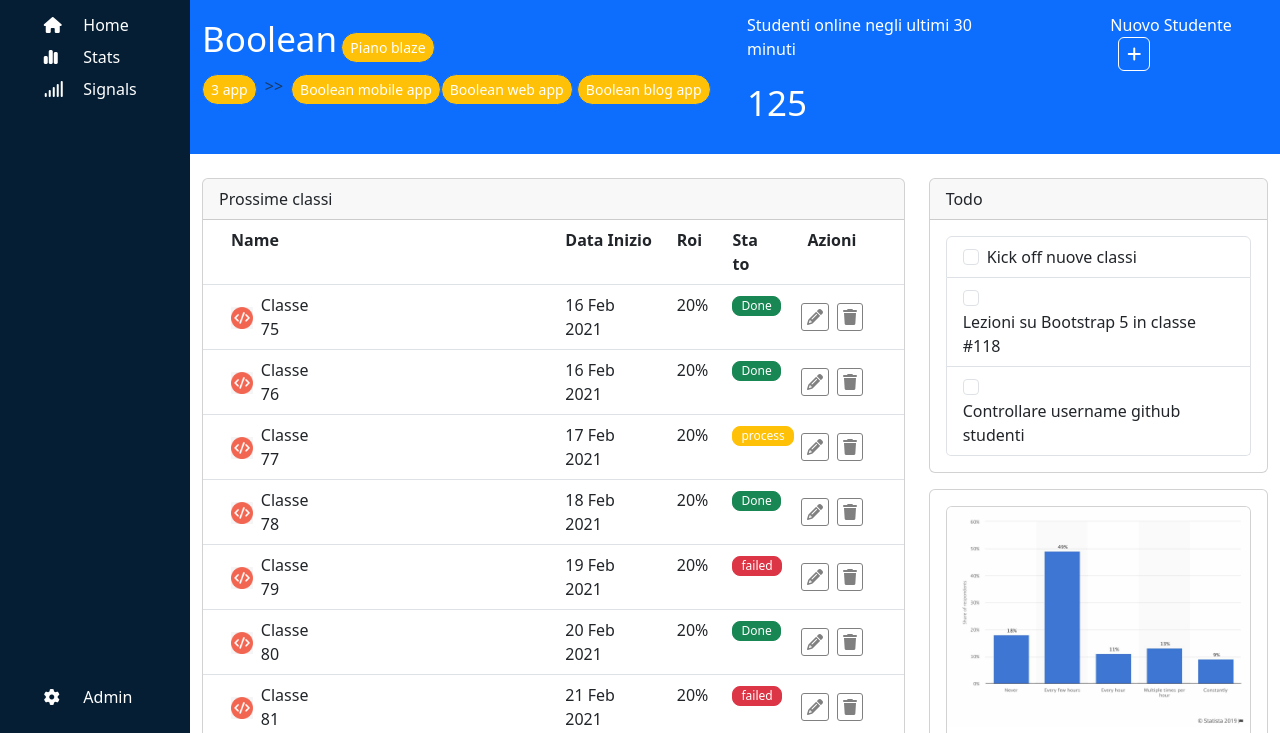
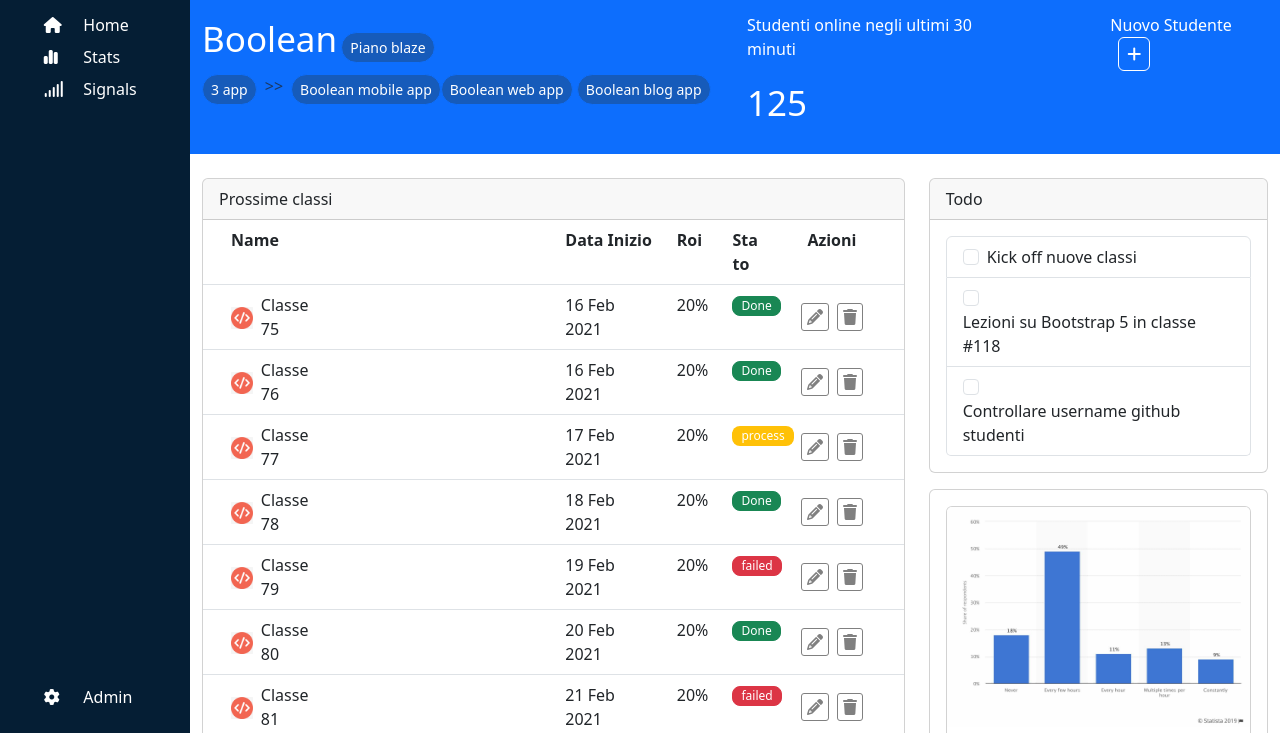
Before and after one commit to GianMarcoPimentel/html-css-bootstrap-dashboard, a plain HTML site: page index.html in a window 1280 px wide. Shown: the part 67-800 px from the top of the page. Drawn offline with nearby package versions, Linux system fonts and the light colour scheme.

```diff
--- a/css/style.css
+++ b/css/style.css
@@ -3,6 +3,9 @@ nav{
 }
 .my-font{
     font-size:  35px;
+}
+.my-bg{
+    background-color: #165BBA;
 }
 main{
 
--- a/index.html
+++ b/index.html
@@ -93,20 +93,20 @@
                         <div class="col">
                             <div class="col-12 mb-2">
                                 <span class="my-font">Boolean</span>
-                                <button type="button" class="btn btn-primary btn-sm bg-warning rounded-4 ">Piano blaze</button>
+                                <button type="button" class="btn btn-primary btn-sm my-bg rounded-4 ">Piano blaze</button>
                             </div>
                             <div class="col-12 d-flex">
                                 <div style="--bs-breadcrumb-divider: '>>';" aria-label="breadcrumb">
                                     <ol class="breadcrumb">
-                                      <li class="breadcrumb-item"><a href="#"><button type="button" class="btn btn-primary btn-sm bg-warning rounded-4 ">3 app</button></a></li>
+                                      <li class="breadcrumb-item"><a href="#"><button type="button" class="btn btn-primary btn-sm my-bg rounded-4 ">3 app</button></a></li>
                                       <li class="breadcrumb-item">
-                                              <button type="button" class="btn btn-primary btn-sm bg-warning rounded-4 ">Boolean mobile app</button>
+                                              <button type="button" class="btn btn-primary btn-sm my-bg rounded-4 ">Boolean mobile app</button>
                                       </li>
                                     </ol>
                                 </div>
                                 <div class="button">
-                                    <button type="button" class="btn btn-primary btn-sm bg-warning rounded-4 ">Boolean web app</button>
-                                    <button type="button" class="btn btn-primary btn-sm bg-warning rounded-4 ">Boolean blog app</button>
+                                    <button type="button" class="btn btn-primary btn-sm my-bg rounded-4 ">Boolean web app</button>
+                                    <button type="button" class="btn btn-primary btn-sm my-bg rounded-4 ">Boolean blog app</button>
                                 </div>
                             </div>
                         </div>
@@ -234,7 +234,7 @@
                                                     20%
                                                 </div>
                                                 <div class="col-1">
-                                                    <button type="button" class="btn btn-warning rounded-3 text-white" style="--bs-btn-padding-y: 0rem; --bs-btn-padding-x: .5rem; --bs-btn-font-size: .75rem;">process</button>
+                                                    <button type="button" class="btn bg-warning rounded-3 text-white" style="--bs-btn-padding-y: 0rem; --bs-btn-padding-x: .5rem; --bs-btn-font-size: .75rem;">process</button>
                                                 </div>
                                                 <div class="col-2 d-flex justify-content-center  align-items-center gap-2 text-center">
                                                     <i class="fa-solid fa-pencil"></i>
```
